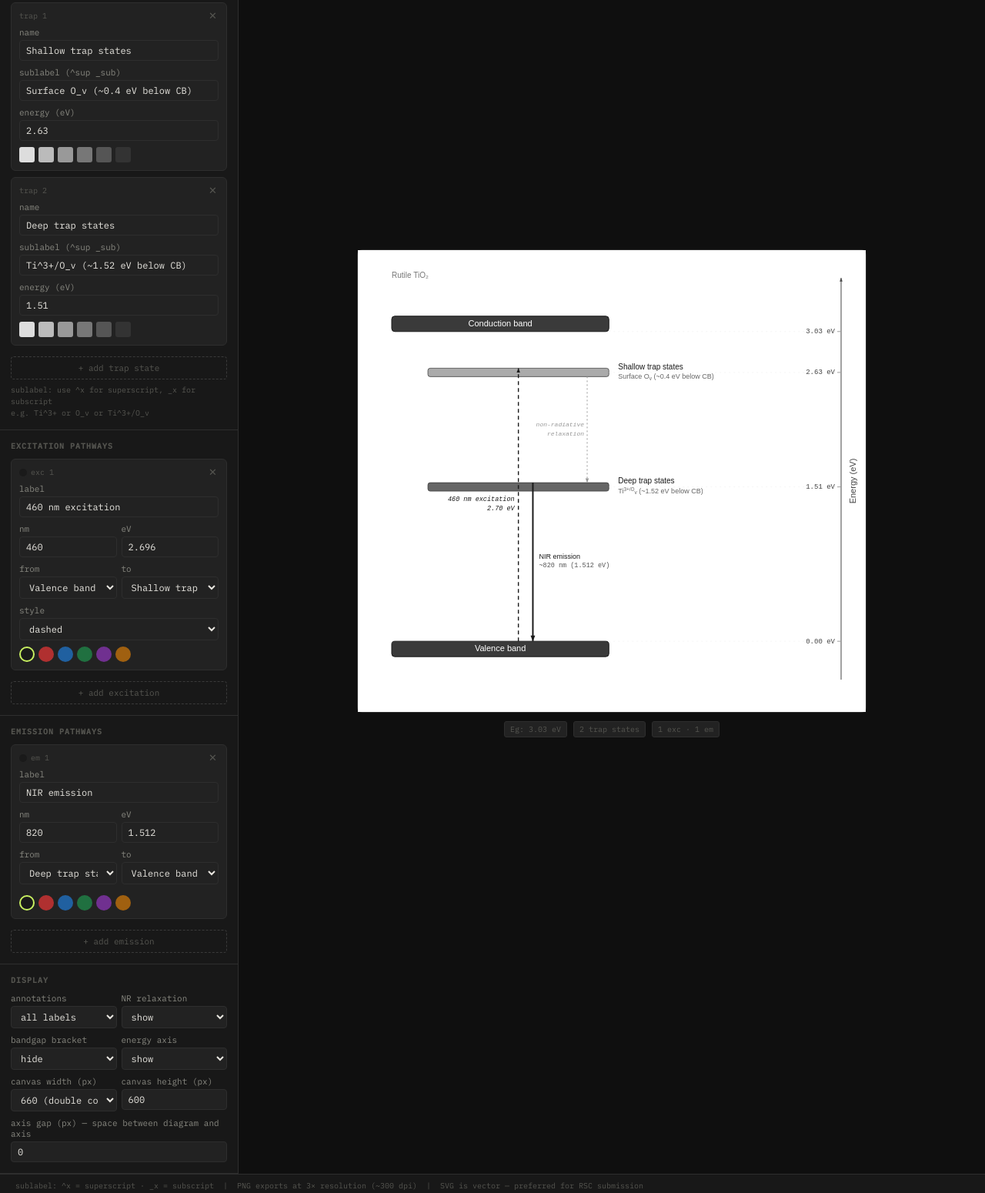
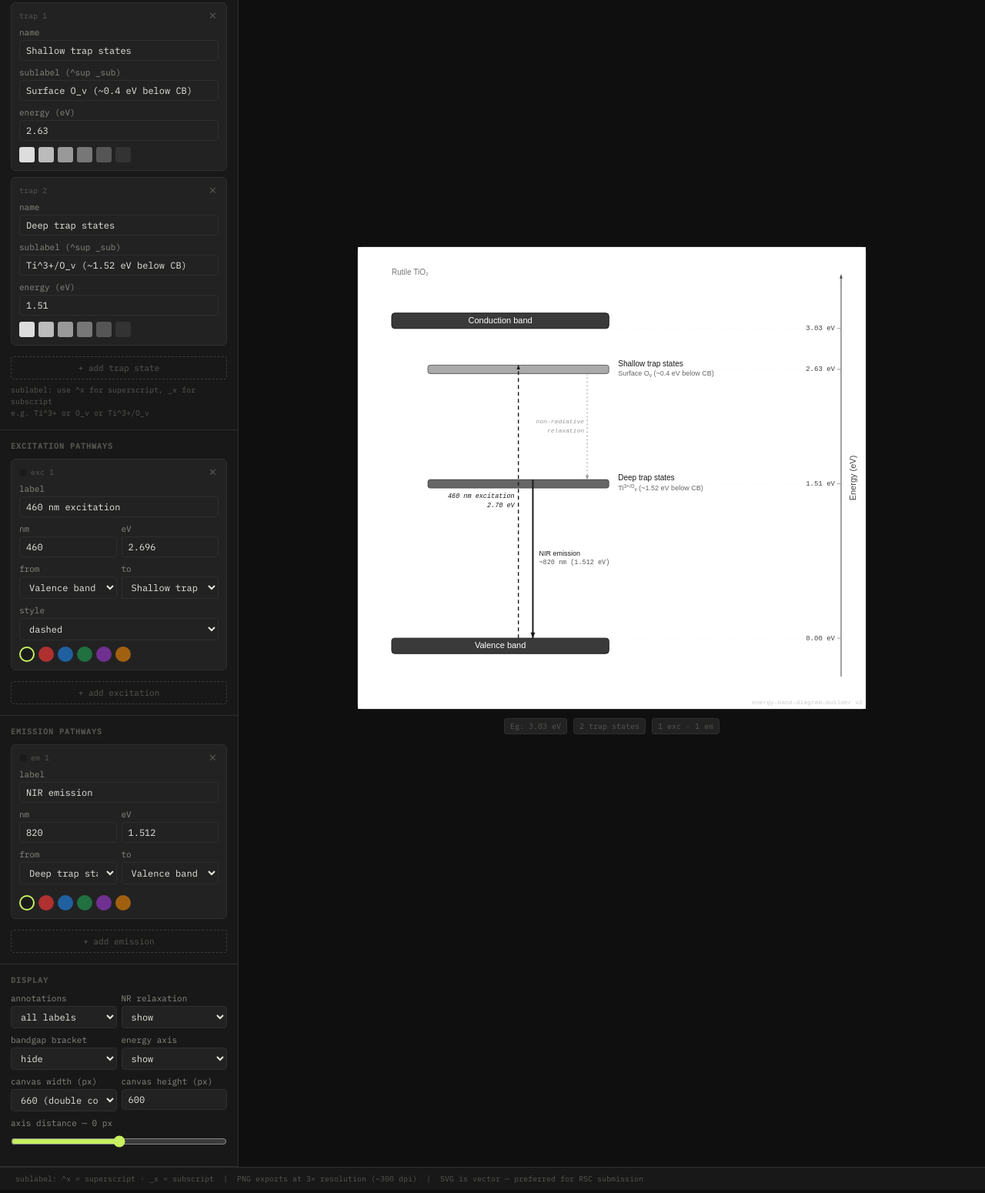
Before and after one commit to JoshuaRusby/energy-band-diagram, a plain HTML site: page index.html in a window 1280 px wide. Shown: the part 303-1853 px from the top of the page at 77% size. Drawn offline with Linux system fonts and the light colour scheme.

Commit message:
Add files via upload

```diff
--- a/index.html
+++ b/index.html
@@ -151,8 +151,10 @@
         </div>
       </div>
       <div class="field">
-        <label>axis gap (px) — space between diagram and axis</label>
-        <input type="number" id="axis-gap" value="0" step="5" min="-60" max="200" oninput="draw()">
+        <label>axis distance — <span id="axis-gap-val">0</span> px</label>
+        <input type="range" id="axis-gap" value="0" min="-200" max="200" step="1"
+          style="width:100%;accent-color:#c8f060"
+          oninput="document.getElementById('axis-gap-val').textContent=this.value;fitCanvasToAxis();draw()">
       </div>
     </div>
 
@@ -296,6 +298,14 @@ function renderEm() {
   });
 }
 
+function fitCanvasToAxis() {
+  const baseW = parseInt(document.getElementById('fig-width').value)||660;
+  const gap = parseInt(document.getElementById('axis-gap').value)||0;
+  // axis moves left when gap is positive, so canvas needs to shrink;
+  // axis moves right when gap is negative, so canvas needs to grow
+  document.getElementById('diagram').width = baseW - gap;
+}
+
 function renderAll() { renderTraps(); renderExc(); renderEm(); }
 function escH(s) { return (s||'').replace(/&/g,'&amp;').replace(/"/g,'&quot;').replace(/</g,'&lt;'); }
 
@@ -408,7 +418,8 @@ function draw() {
   const BX0 = PAD_L, BX1 = PAD_L + plotW*0.72, BW = BX1-BX0, BH = 20;
   const TX0 = PAD_L + plotW*0.12, TX1 = BX1, TW = TX1-TX0, TH = 11;
   const labelX = TX1 + 12;
-  const axX = W - AX_LABEL_W - 10;
+  const axisGap = parseInt(document.getElementById('axis-gap').value)||0;
+  const axX = W - AX_LABEL_W - 10 - axisGap;
 
   function rrect(x,y,w,h,r) {
     ctx.beginPath();
@@ -609,6 +620,7 @@ function draw() {
 
   ctx.fillStyle='#ccc'; ctx.font='8px "IBM Plex Mono",monospace';
   ctx.textAlign='right'; ctx.textBaseline='bottom';
+  ctx.fillText('energy-band-diagram-builder v2', W-4, H-4);
 }
 function downloadPNG() {
   draw();
```
